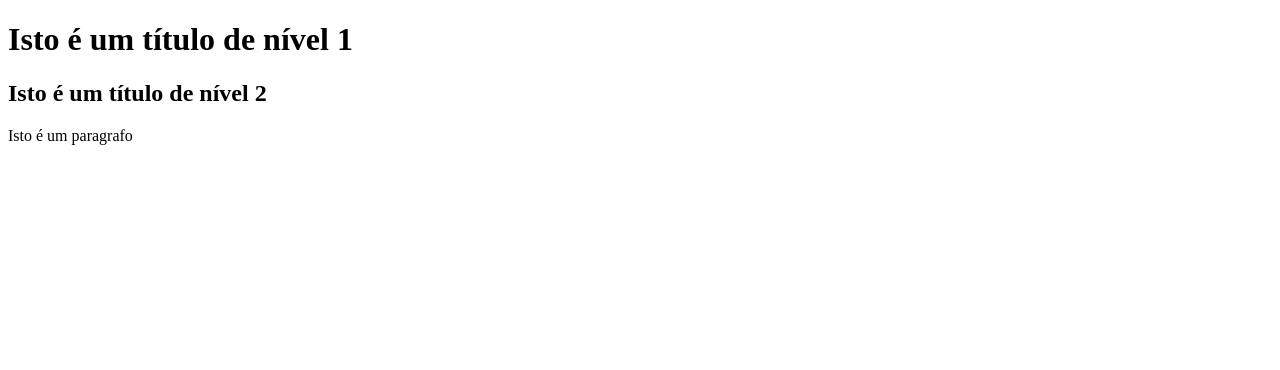
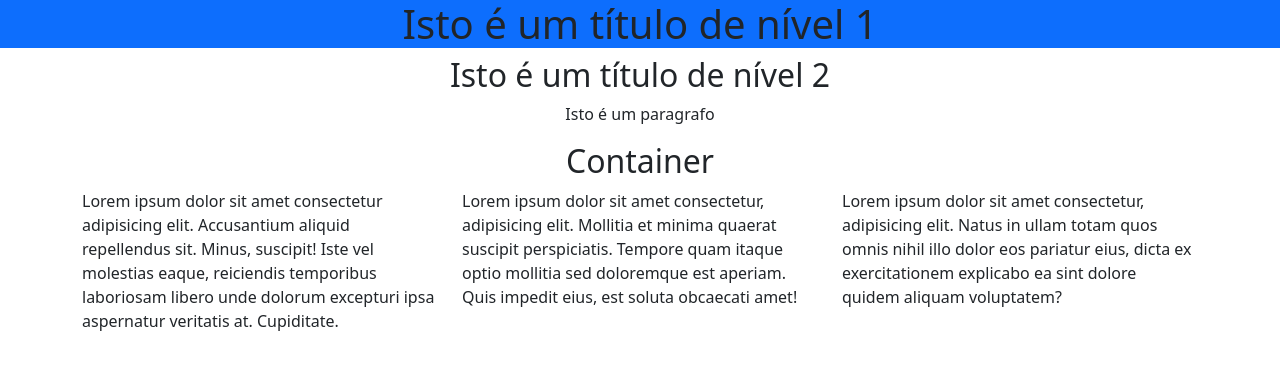
Before and after one commit to wesleyanjos1996/Git, a plain HTML site: page index.html in a window 1280 px wide. Drawn offline with nearby package versions, Linux system fonts and the light colour scheme.

Commit message:
segundo commit de teste no git

```diff
--- a/index.html
+++ b/index.html
@@ -5,10 +5,27 @@
     <meta http-equiv="X-UA-Compatible" content="IE=edge">
     <meta name="viewport" content="width=device-width, initial-scale=1.0">
     <title>Homepage - página principal</title>
+    <link href="https://cdn.jsdelivr.net/npm/bootstrap@5.3.0-alpha1/dist/css/bootstrap.min.css" rel="stylesheet" integrity="sha384-GLhlTQ8iRABdZLl6O3oVMWSktQOp6b7In1Zl3/Jr59b6EGGoI1aFkw7cmDA6j6gD" crossorigin="anonymous">
 </head>
 <body>
-    <h1>Isto é um título de nível 1</h1>
-    <h2>Isto é um título de nível 2</h2>
-    <p>Isto é um paragrafo</p>
+    <h1 class="text-center bg-primary">Isto é um título de nível 1</h1>
+    <h2 class="text-center">Isto é um título de nível 2</h2>
+    <p class="text-center">Isto é um paragrafo</p>
+    <div class="container">
+        <h2 class="text-center">Container</h2>
+        <div class="row">
+            <div class="col-sm-12 col-md-4">
+                <p>Lorem ipsum dolor sit amet consectetur adipisicing elit. Accusantium aliquid repellendus sit. Minus, suscipit! Iste vel molestias eaque, reiciendis temporibus laboriosam libero unde dolorum excepturi ipsa aspernatur veritatis at. Cupiditate.</p>
+            </div>
+            <div class="col-sm-12 col-md-4">
+                <p>Lorem ipsum dolor sit amet consectetur, adipisicing elit. Mollitia et minima quaerat suscipit perspiciatis. Tempore quam itaque optio mollitia sed doloremque est aperiam. Quis impedit eius, est soluta obcaecati amet!</p>
+            </div>
+            <div class="col-sm-12 col-md-4">
+                <p>Lorem ipsum dolor sit amet consectetur, adipisicing elit. Natus in ullam totam quos omnis nihil illo dolor eos pariatur eius, dicta ex exercitationem explicabo ea sint dolore quidem aliquam voluptatem?</p>
+            </div>
+        </div>
+    </div>
+    <script src="https://ajax.googleapis.com/ajax/libs/jquery/3.6.3/jquery.min.js"></script>
+    <script src="https://cdn.jsdelivr.net/npm/bootstrap@5.3.0-alpha1/dist/js/bootstrap.bundle.min.js" integrity="sha384-w76AqPfDkMBDXo30jS1Sgez6pr3x5MlQ1ZAGC+nuZB+EYdgRZgiwxhTBTkF7CXvN" crossorigin="anonymous"></script>
 </body>
 </html>
```
Also changed, not shown: 1 other file.
